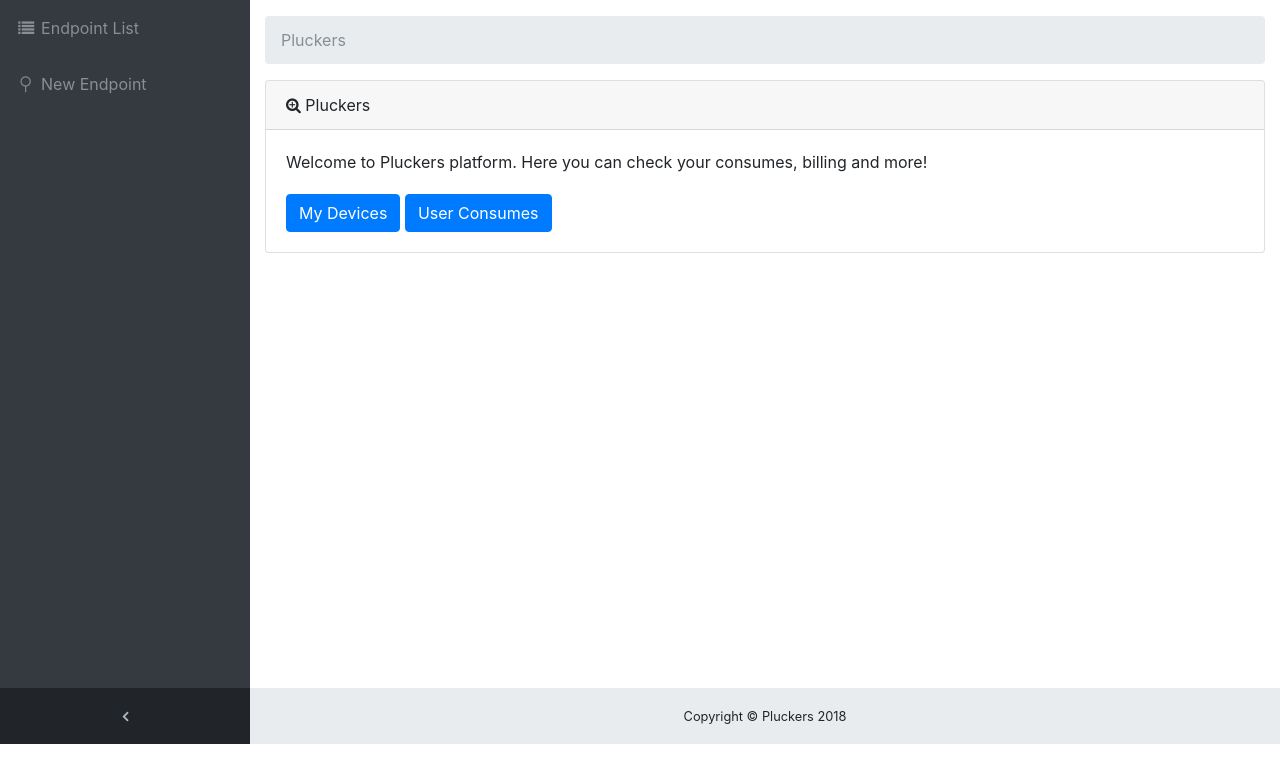
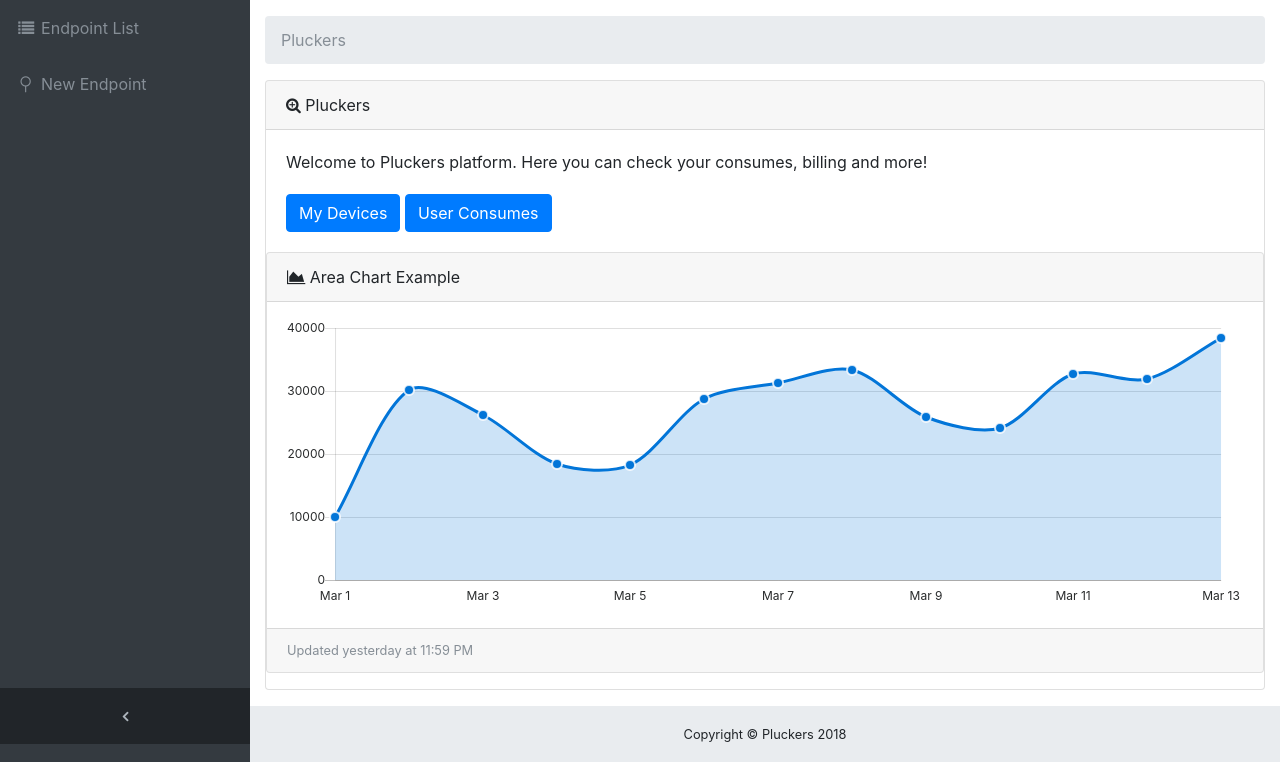
Before and after one commit to btoztas/tecstorm, a Django app: page / in a window 1280 px wide. Shown: the part 56-818 px from the top of the page. Run offline with Django 3.2, Linux system fonts and the light colour scheme; a user stored in the database is signed in; some libraries are stand-ins or nearby versions.

Commit message:
add chart

```diff
--- a/web/pluckers/dashboard/templates/blank.html
+++ b/web/pluckers/dashboard/templates/blank.html
@@ -88,6 +88,10 @@
     <script src="{% static 'vendor/jquery-easing/jquery.easing.min.js' %}"></script>
     <!-- Custom scripts for all pages-->
     <script src="{% static 'js/sb-admin.min.js' %}"></script>
+    <!-- Page level plugin JavaScript-->
+    <script src="{% static 'vendor/chart.js/Chart.min.js' %}"></script>
+    <!-- Custom scripts for this page-->
+    <script src="{% static 'js/sb-admin-charts.js' %}"></script>
 </div>
 </body>
 
--- a/web/pluckers/dashboard/templates/home.html
+++ b/web/pluckers/dashboard/templates/home.html
@@ -22,6 +22,22 @@
                     <button class="btn btn-primary" type="button">User Consumes</button>
                 </a>
             </div>
+            <div class="card mb-3">
+              <div class="card-header">
+                <i class="fa fa-area-chart"></i> Area Chart Example</div>
+              <div class="card-body">
+                <canvas id="myAreaChart" width="100%" height="30"></canvas>
+              </div>
+              <div class="card-footer small text-muted">Updated yesterday at 11:59 PM</div>
+            </div>
+
+
+
+
+
+
+
+
         {% else %}
             <div class="card-body">
                 <div style="padding-bottom: inherit">
```
Also changed, not shown: web/pluckers/dashboard/static/js/sb-admin-charts.min.js (+1 -1 lines), web/pluckers/db.sqlite3, 1 other file.
